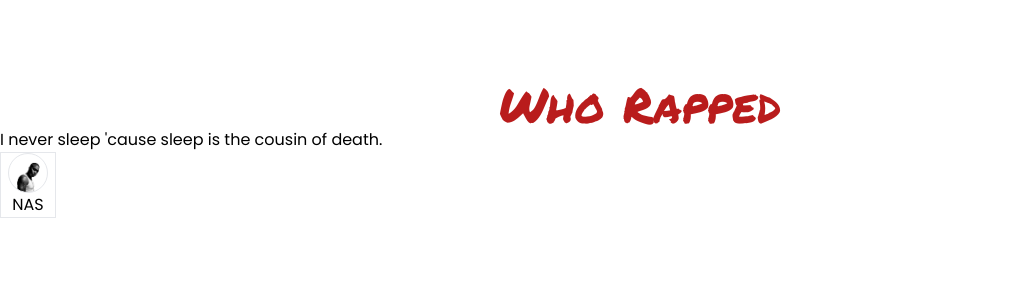
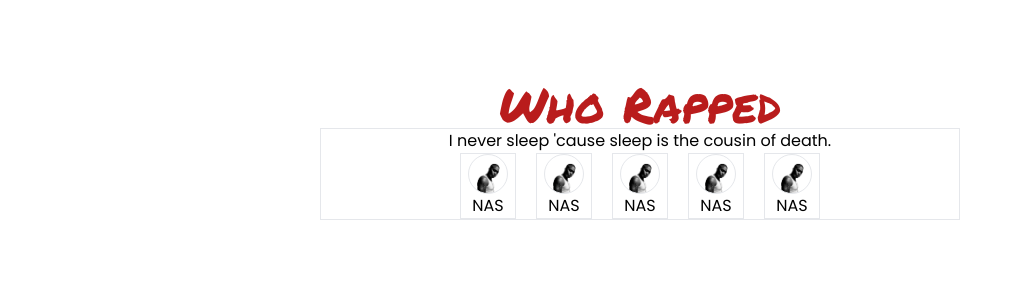
Before and after one commit to MalcolmSmalls/WhoRapped, a React (Vite) app in the folder frontend/: page / in a window 1280 px wide. Shown: the top 300 px of the page, without its empty margins (0-1023 px from the left). Built offline with nearby package versions, Linux system fonts and the light colour scheme.

Commit message:
Add more styling, centered components

```diff
--- a/frontend/src/App.jsx
+++ b/frontend/src/App.jsx
@@ -9,8 +9,16 @@
       <h1 className='pt-20 font-PermanentMarker text-5xl self-center text-red-700'>
         Who Rapped
       </h1>
-      <Bars />
-      <Rapper />
+      <div className='flex flex-col items-center mx-auto w-1/2 border'>
+        <Bars />
+        <div className='flex gap-5'>
+          <Rapper />
+          <Rapper />
+          <Rapper />
+          <Rapper />
+          <Rapper />
+        </div>
+      </div>
     </div>
   )
 }
```
